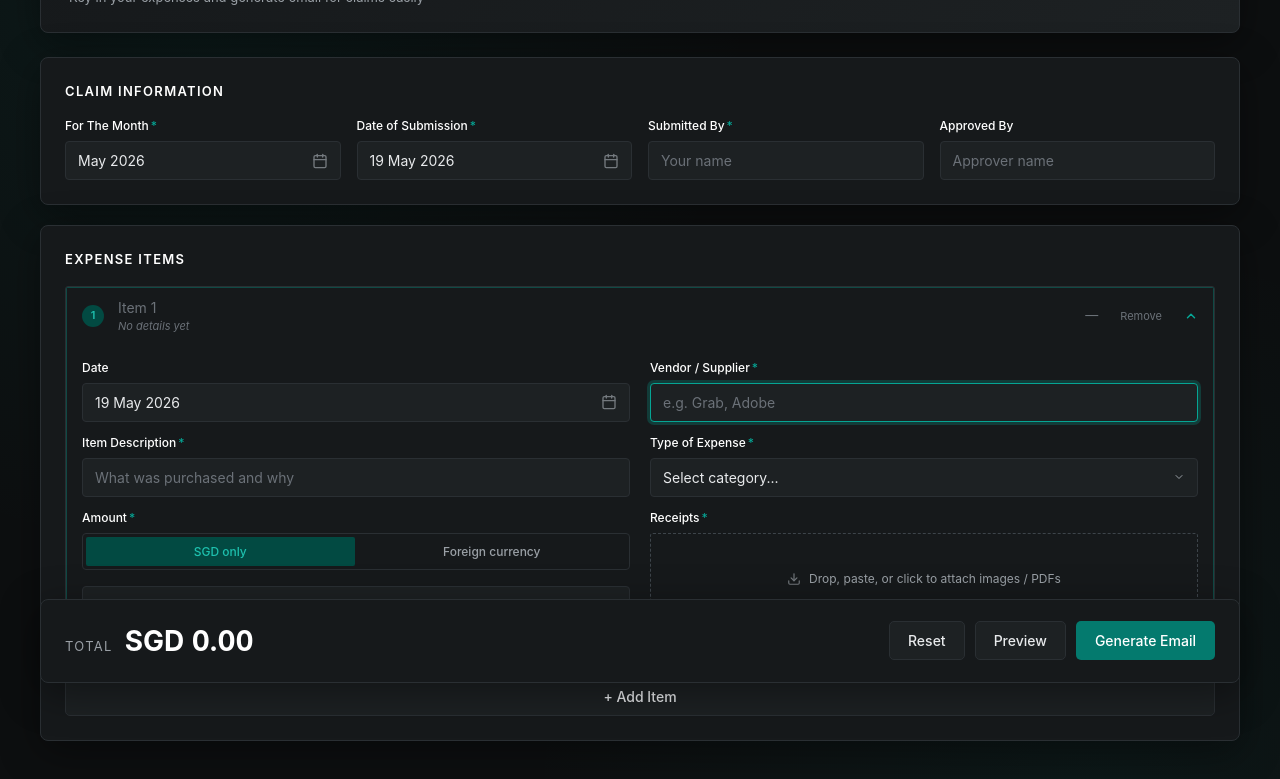
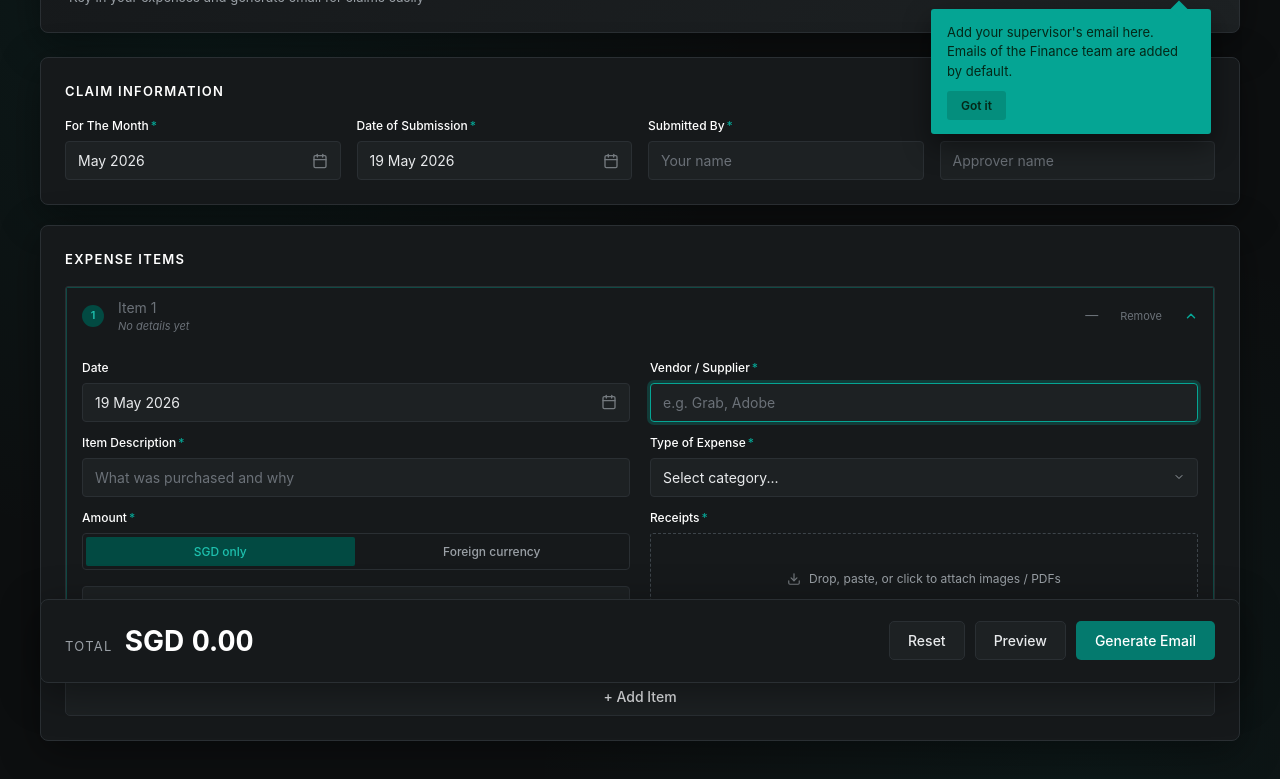
Before and after one commit to dane-qanvast/staff-claim-form, a plain HTML site: page index.html in a window 1280 px wide. Shown: the part 101-880 px from the top of the page. Drawn offline with Linux system fonts and the light colour scheme.

Commit message:
Add files via upload

```diff
--- a/index.html
+++ b/index.html
@@ -156,6 +156,54 @@
   .helper-link { font-size: 11px; color: var(--text-mute); margin-top: 2px; }
   .helper-link a { color: var(--primary); text-decoration: none; }
   .helper-link a:hover { text-decoration: underline; }
+
+  /* First-time-user coach mark pointing to the Email Contacts button */
+  .email-contacts-wrap { position: relative; display: inline-flex; }
+  .coachmark-tooltip {
+    position: absolute;
+    top: calc(100% + 12px);
+    right: 0;
+    width: max-content;
+    max-width: min(280px, calc(100vw - 24px));
+    background: var(--primary);
+    color: #042818;
+    padding: 14px 16px;
+    border-radius: 3px;
+    font-size: 13px;
+    line-height: 1.5;
+    box-shadow: 0 12px 28px rgba(0, 0, 0, 0.45);
+    z-index: 200;
+    opacity: 0;
+    transform: translateY(-8px);
+    transition: opacity 0.28s ease, transform 0.28s ease;
+  }
+  .coachmark-tooltip.is-visible { opacity: 1; transform: translateY(0); }
+  .coachmark-tooltip::before {
+    content: '';
+    position: absolute;
+    top: -6px;
+    right: 26px;
+    width: 12px;
+    height: 12px;
+    background: var(--primary);
+    transform: rotate(45deg);
+  }
+  .coachmark-tooltip-text { margin: 0 0 10px; }
+  .coachmark-tooltip-dismiss {
+    background: rgba(4, 40, 24, 0.18);
+    color: #042818;
+    border: none;
+    padding: 7px 14px;
+    border-radius: 3px;
+    font-family: inherit;
+    font-size: 12px;
+    font-weight: 600;
+    cursor: pointer;
+    transition: background 0.15s;
+  }
+  @media (hover: hover) {
+    .coachmark-tooltip-dismiss:hover { background: rgba(4, 40, 24, 0.28); }
+  }
   /* Browser-recommendation liner: hidden by default, surfaced only on mobile when the user is NOT on Chrome */
   .chrome-recommend { display: none; }
   .toast-container { position: fixed; top: 24px; right: 24px; display: flex; flex-direction: column; gap: 10px; z-index: 3000; pointer-events: none; max-width: calc(100vw - 48px); }
@@ -584,6 +632,19 @@
       text-align: left;
     }
     html.non-chrome .chrome-recommend-icon { flex-shrink: 0; margin-top: 2px; opacity: 0.85; }
+
+    /* Coach mark on mobile: button is on the LEFT side of the header (not right), so
+       anchor the tooltip's left edge to the wrap and let it extend rightward into the
+       viewport. Cap the width so it never bleeds past the right edge. */
+    .coachmark-tooltip {
+      right: auto;
+      left: 0;
+      max-width: calc(100vw - 32px);
+    }
+    .coachmark-tooltip::before {
+      right: auto;
+      left: 26px;
+    }
     /* In the header, sit below the Email Contacts button on its own line */
     html.non-chrome .header-actions { flex-wrap: wrap; }
     html.non-chrome .header-actions .chrome-recommend { flex-basis: 100%; order: 99; padding: 4px 0 0; }
@@ -643,10 +704,12 @@
       <p>Key in your expenses and generate email for claims easily</p>
     </div>
     <div class="header-actions">
-      <button type="button" class="sheet-link" data-action="open-settings" title="Email Contacts">
-        <svg width="14" height="14" viewBox="0 0 24 24" fill="none" stroke="currentColor" stroke-width="2" stroke-linecap="round" stroke-linejoin="round"><path d="M4 4h16c1.1 0 2 .9 2 2v12c0 1.1-.9 2-2 2H4c-1.1 0-2-.9-2-2V6c0-1.1.9-2 2-2z"/><polyline points="22,6 12,13 2,6"/></svg>
-        Email Contacts
-      </button>
+      <div class="email-contacts-wrap">
+        <button type="button" class="sheet-link" data-action="open-settings" title="Email Contacts">
+          <svg width="14" height="14" viewBox="0 0 24 24" fill="none" stroke="currentColor" stroke-width="2" stroke-linecap="round" stroke-linejoin="round"><path d="M4 4h16c1.1 0 2 .9 2 2v12c0 1.1-.9 2-2 2H4c-1.1 0-2-.9-2-2V6c0-1.1.9-2 2-2z"/><polyline points="22,6 12,13 2,6"/></svg>
+          Email Contacts
+        </button>
+      </div>
       <span class="chrome-recommend"><svg class="chrome-recommend-icon" width="13" height="13" viewBox="0 0 24 24" fill="none" stroke="currentColor" stroke-width="2" stroke-linecap="round" stroke-linejoin="round" aria-hidden="true"><circle cx="12" cy="12" r="10"/><line x1="12" y1="16" x2="12" y2="12"/><line x1="12" y1="8" x2="12.01" y2="8"/></svg><span>Chrome browser recommended to generate PDF and pre-composed email.</span></span>
     </div>
   </div>
@@ -2560,6 +2623,51 @@ function init() {
   } else {
     addItem();
   }
+
+  // Show the Email Contacts coach mark on first visit only.
+  // Delayed so the form paints first; tooltip then animates in.
+  setTimeout(maybeShowEmailContactsTooltip, 600);
+}
+
+// First-time onboarding tooltip pointing at the Email Contacts button.
+// Gated by localStorage flag - shows exactly once per browser/profile.
+var EMAIL_TOOLTIP_SEEN_KEY = 'qanvast_claim_email_contacts_tooltip_seen_v1';
+function maybeShowEmailContactsTooltip() {
+  try {
+    if (localStorage.getItem(EMAIL_TOOLTIP_SEEN_KEY)) return;
+  } catch (e) { return; }
+
+  var wrap = document.querySelector('.email-contacts-wrap');
+  if (!wrap) return;
+
+  var tooltip = document.createElement('div');
+  tooltip.className = 'coachmark-tooltip';
+  tooltip.setAttribute('role', 'status');
+  tooltip.innerHTML =
+    '<div class="coachmark-tooltip-text">Add your supervisor\'s email here. Emails of the Finance team are added by default.</div>' +
+    '<button type="button" class="coachmark-tooltip-dismiss">Got it</button>';
+  wrap.appendChild(tooltip);
+
+  function markSeen() {
+    try { localStorage.setItem(EMAIL_TOOLTIP_SEEN_KEY, '1'); } catch (e) {}
+  }
+  function dismiss() {
+    tooltip.classList.remove('is-visible');
+    setTimeout(function() { if (tooltip.parentNode) tooltip.parentNode.removeChild(tooltip); }, 300);
+    markSeen();
+  }
+
+  // Animate in on the next paint
+  requestAnimationFrame(function() {
+    requestAnimationFrame(function() { tooltip.classList.add('is-visible'); });
+  });
+
+  // Explicit dismiss button
+  tooltip.querySelector('.coachmark-tooltip-dismiss').addEventListener('click', dismiss);
+
+  // If the user opens Email Contacts directly, they've discovered the feature - dismiss
+  var btn = wrap.querySelector('[data-action="open-settings"]');
+  if (btn) btn.addEventListener('click', dismiss, { once: true });
 }
 
 init();
```
